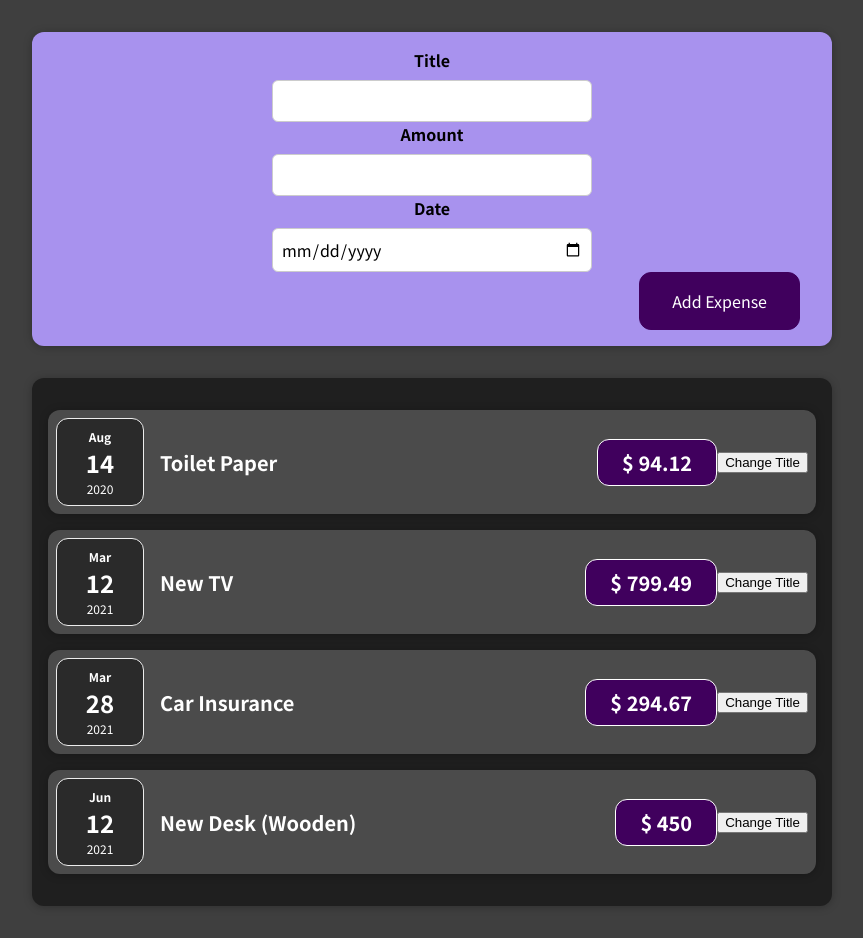
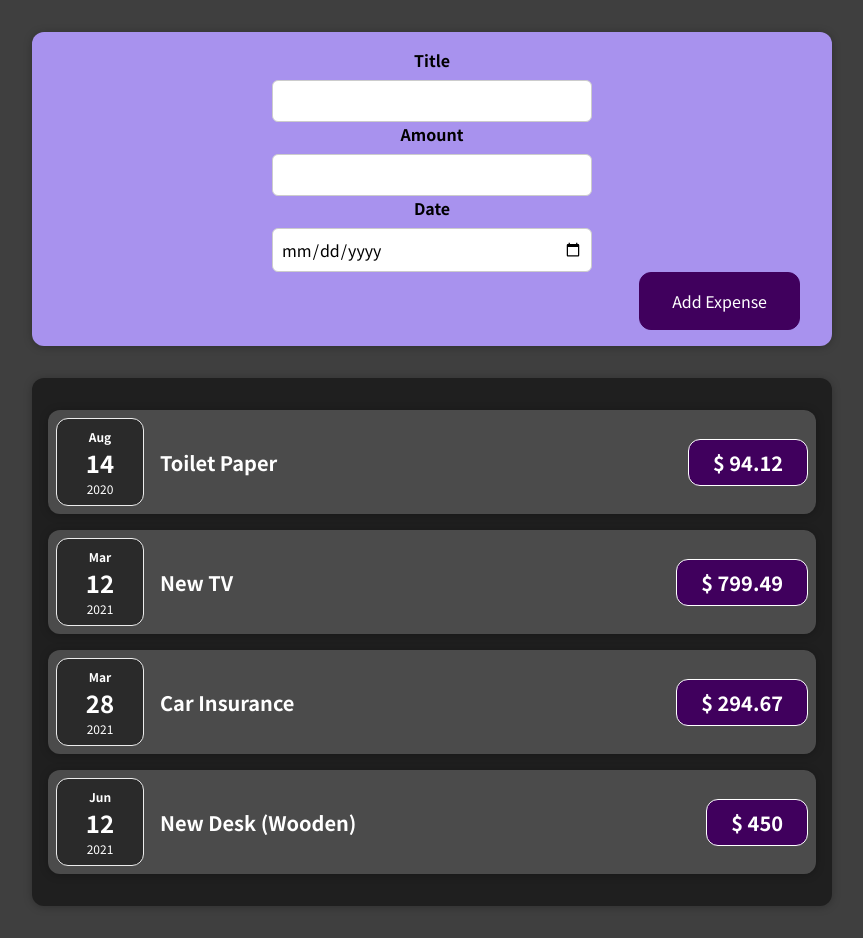
Before and after one commit to gsmat/react-guide-1, a React (Create React App) app: page / in a window 1280 px wide. Shown: the whole page, without its empty margins (208-1071 px from the left). Built offline with nearby package versions, Linux system fonts and the light colour scheme.

Commit message:
delete unusefull code lines

```diff
--- a/src/components/Expenses/ExpenseItem.js
+++ b/src/components/Expenses/ExpenseItem.js
@@ -1,20 +1,17 @@
 import Card from "../UI/Card";
-import React , {useState} from "react";
+import React  from "react";
 import ExpenseDate from "../Expenses/ExpenseDate";
 import "../Expenses/ExpenseItem.css";
 
 const ExpenseItems = (props) => {
-  const [title,setTitle] = useState(props.title);
-  const clickHandler = () => setTitle('Update Title');
 
   return (
     <Card className="expense-item">
       <ExpenseDate date={props.date} />
       <div className="expense-item__description">
-        <h2>{title}</h2>
+        <h2>{props.title}</h2>
         <div className="expense-item__price">$ {props.amount}</div>
       </div>
-      <button onClick={clickHandler}>Change Title</button>
     </Card>
   );
 };
```
